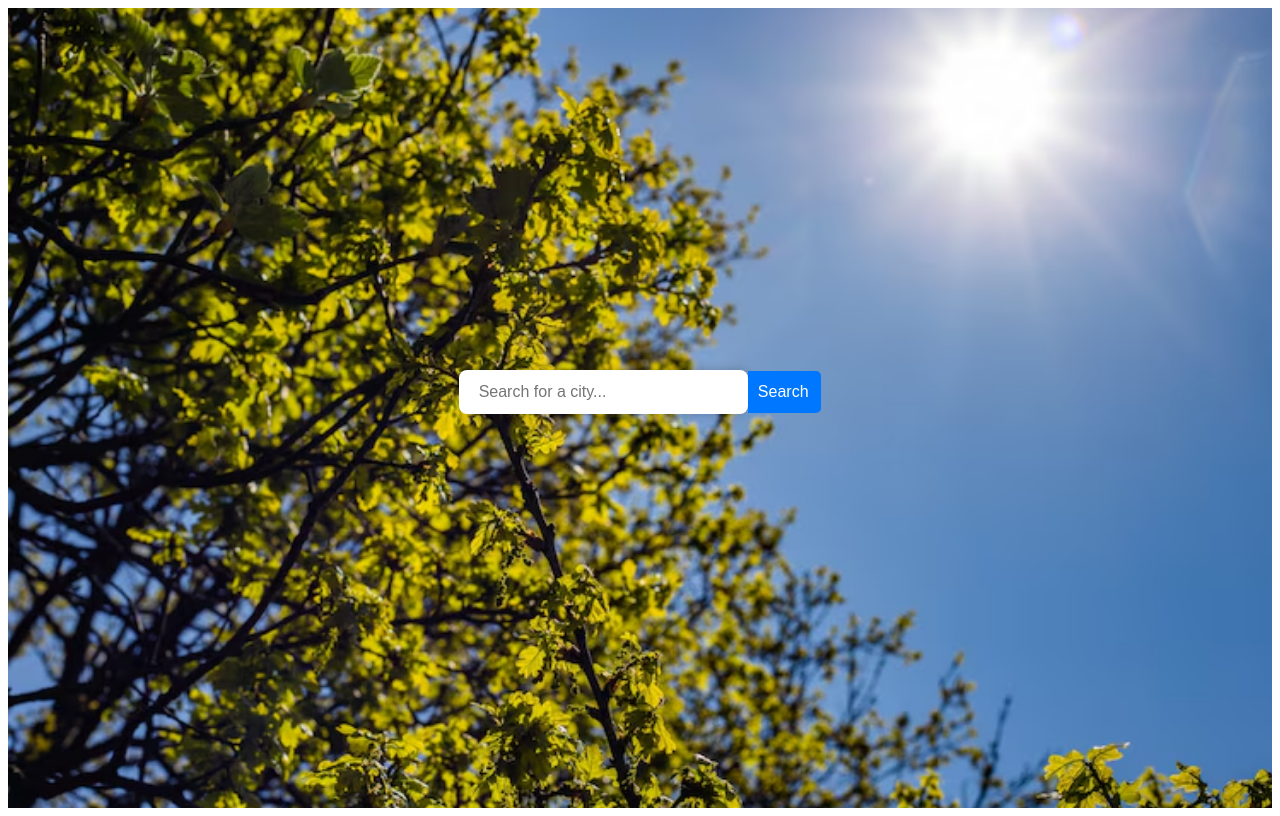
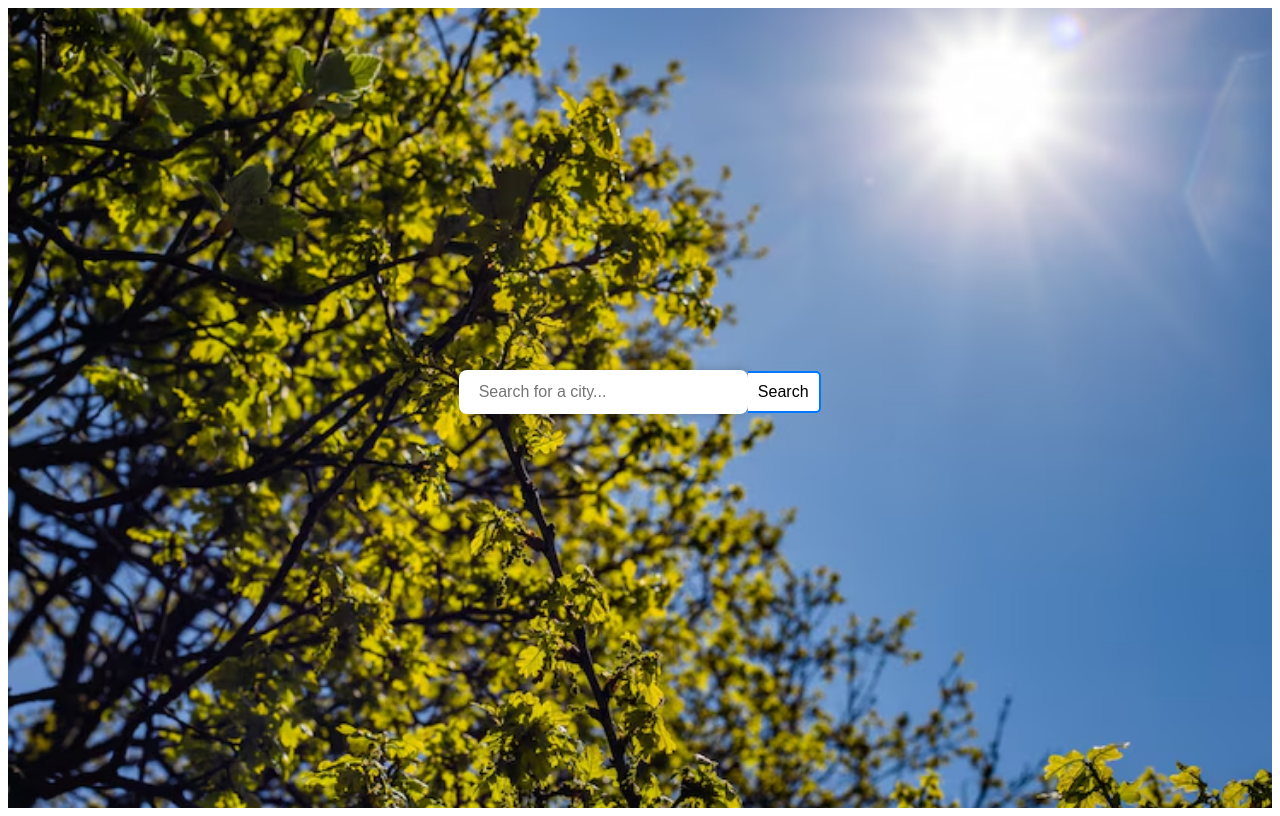
Before and after one commit to Vishalakshi-9/Weather-app, a React (Create React App) app: page / in a window 1280 px wide. Built offline with nearby package versions, Linux system fonts and the light colour scheme.

Commit message:
Weather.css

```diff
--- a/src/Weather.css
+++ b/src/Weather.css
@@ -43,8 +43,8 @@
 .search-button {
   padding: 10px;
   font-size: 16px;
-  background-color: #0077ff;
-  color: white;
+  background-color: white;
+  color: black;
   border: 2px solid #0077ff;
   border-left: none;
   border-radius: 0 5px 5px 0;
@@ -53,7 +53,7 @@
 }
 
 .search-button:hover {
-  background-color: #005fcc;
+  background-color: light-blue;
 }
 
 
```
